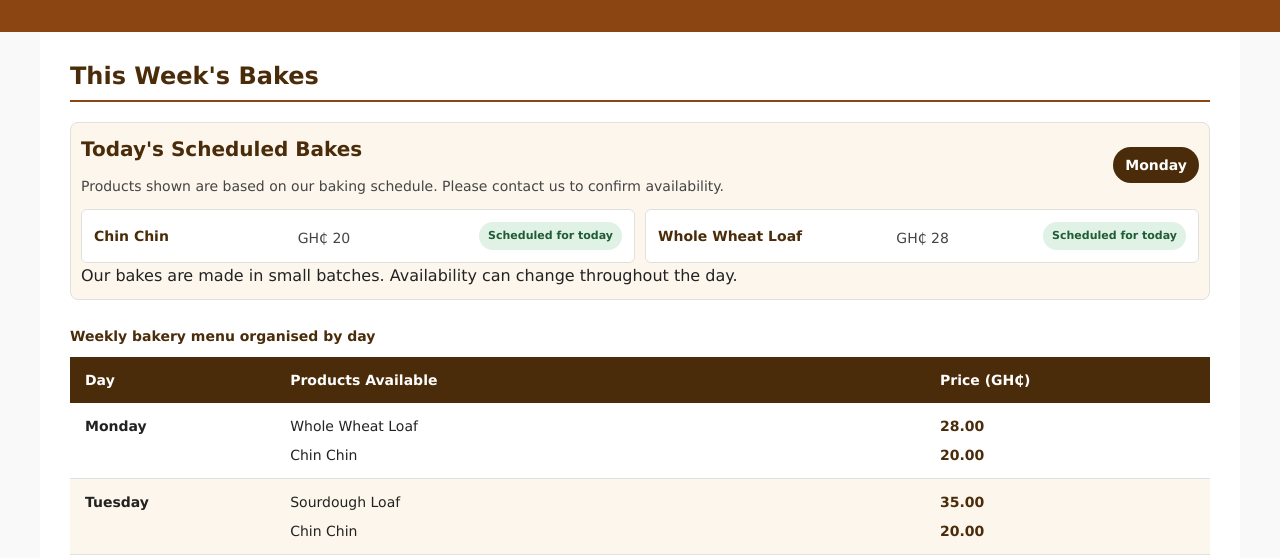
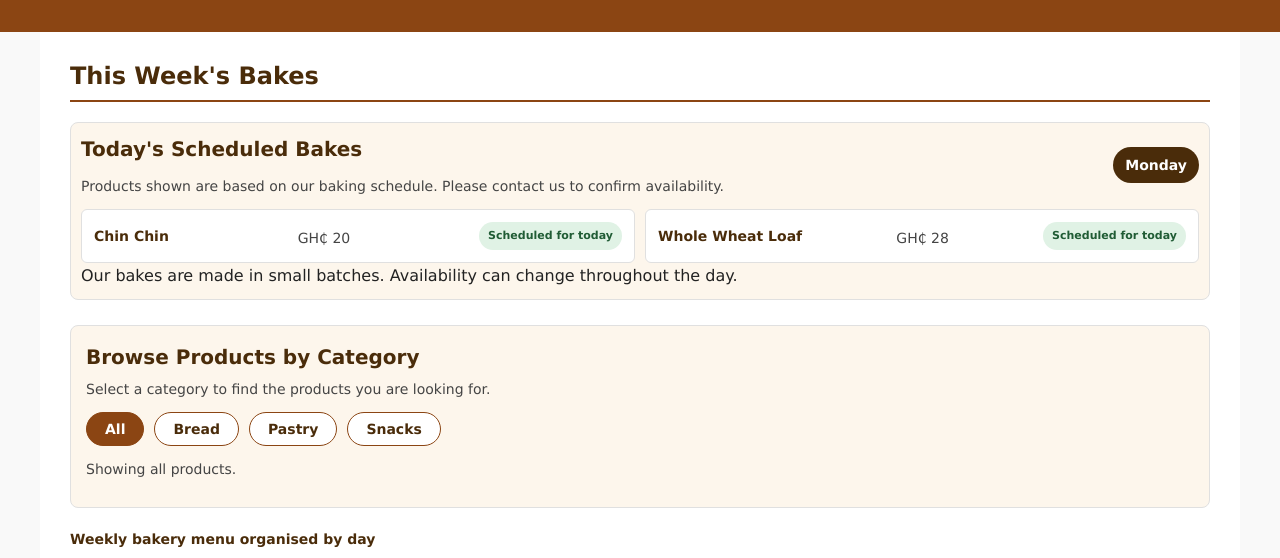
Before and after one commit to AnsFredd/the-corner-loaf-redesign, a plain HTML site: page index.html in a window 1280 px wide. Shown: the part 176-734 px from the top of the page. Drawn offline with Linux system fonts and the light colour scheme.

Commit message:
feat: add product filtering functionality

```diff
--- a/css/styles.css
+++ b/css/styles.css
@@ -216,6 +216,66 @@ section > p {
 .status-sold-out {
   background-color: #fce4e4;
   color: #922d2d;
+}
+
+/* Product Filtering */
+
+.product-filter {
+  background-color: var(--color-alt-row);
+  border: 1px solid var(--color-border);
+  border-radius: 8px;
+  padding: 15px;
+  margin: 20px 0;
+}
+
+.product-filter h3 {
+  margin-bottom: 5px;
+}
+
+.product-filter > p {
+  font-size: var(--text-small);
+  color: var(--color-gray);
+  margin-bottom: 12px;
+}
+
+.filter-buttons {
+  display: flex;
+  flex-wrap: wrap;
+  gap: 10px;
+}
+
+.filter-button {
+  background-color: var(--color-surface);
+  color: var(--color-dark);
+  border: 1px solid var(--color-primary);
+  border-radius: 20px;
+  padding: 8px 18px;
+  font-family: var(--font-family);
+  font-size: var(--text-small);
+  font-weight: bold;
+  cursor: pointer;
+  transition: background-color 0.3s ease, color 0.3s ease;
+}
+
+.filter-button:hover {
+  background-color: var(--color-light);
+}
+
+.filter-button.active {
+  background-color: var(--color-primary);
+  color: white;
+}
+
+.filter-button:focus-visible {
+  outline: 2px solid var(--color-secondary);
+  outline-offset: 3px;
+}
+
+.filter-feedback {
+  margin-top: 12px;
+  margin-bottom: 0;
+  font-size: var(--text-small);
+  color: var(--color-gray);
 }
 
 /* Weekly Menu Table */
@@ -578,6 +638,21 @@ textarea.form-field {
     padding: 12px;
   }
 
+  /* Mobile Product Filtering */
+
+  .product-filter {
+    padding: 12px;
+  }
+
+  .filter-buttons {
+    gap: 8px;
+  }
+
+  .filter-button {
+    padding: 8px 14px;
+    font-size: 12px;
+  }
+
   .wrapper {
     padding: 20px 15px;
   }
--- a/index.html
+++ b/index.html
@@ -77,6 +77,70 @@
 
         </div>
 
+        <!-- Product Filtering Section -->
+        <div class="product-filter">
+
+          <h3>Browse Products by Category</h3>
+
+          <p>
+            Select a category to find the products you are looking for.
+          </p>
+
+          <div
+            class="filter-buttons"
+            role="group"
+            aria-label="Filter products by category"
+          >
+
+            <button
+              type="button"
+              class="filter-button active"
+              data-filter="all"
+              aria-pressed="true"
+            >
+              All
+            </button>
+
+            <button
+              type="button"
+              class="filter-button"
+              data-filter="bread"
+              aria-pressed="false"
+            >
+              Bread
+            </button>
+
+            <button
+              type="button"
+              class="filter-button"
+              data-filter="pastry"
+              aria-pressed="false"
+            >
+              Pastry
+            </button>
+
+            <button
+              type="button"
+              class="filter-button"
+              data-filter="snacks"
+              aria-pressed="false"
+            >
+              Snacks
+            </button>
+
+          </div>
+
+          <p
+            class="filter-feedback"
+            id="filter-feedback"
+            aria-live="polite"
+            role="status"
+          >
+            Showing all products.
+          </p>
+
+        </div>
+
         <!-- Weekly Menu Table -->
         <div class="table-container">
 
@@ -102,8 +166,8 @@
 
                 <td>
                   <ul class="day-products">
-                    <li>Whole Wheat Loaf</li>
-                    <li>Chin Chin</li>
+                    <li data-category="bread">Whole Wheat Loaf</li>
+                    <li data-category="snacks">Chin Chin</li>
                   </ul>
                 </td>
 
@@ -121,8 +185,8 @@
 
                 <td>
                   <ul class="day-products">
-                    <li>Sourdough Loaf</li>
-                    <li>Chin Chin</li>
+                    <li data-category="bread">Sourdough Loaf</li>
+                    <li data-category="snacks">Chin Chin</li>
                   </ul>
                 </td>
 
@@ -140,9 +204,9 @@
 
                 <td>
                   <ul class="day-products">
-                    <li>Whole Wheat Loaf</li>
-                    <li>Meat Pies</li>
-                    <li>Chin Chin</li>
+                    <li data-category="bread">Whole Wheat Loaf</li>
+                    <li data-category="pastry">Meat Pies</li>
+                    <li data-category="snacks">Chin Chin</li>
                   </ul>
                 </td>
 
@@ -161,8 +225,8 @@
 
                 <td>
                   <ul class="day-products">
-                    <li>Banana Bread</li>
-                    <li>Chin Chin</li>
+                    <li data-category="bread">Banana Bread</li>
+                    <li data-category="snacks">Chin Chin</li>
                   </ul>
                 </td>
 
@@ -180,10 +244,10 @@
 
                 <td>
                   <ul class="day-products">
-                    <li>Sourdough Loaf</li>
-                    <li>Whole Wheat Loaf</li>
-                    <li>Meat Pies</li>
-                    <li>Chin Chin</li>
+                    <li data-category="bread">Sourdough Loaf</li>
+                    <li data-category="bread">Whole Wheat Loaf</li>
+                    <li data-category="pastry">Meat Pies</li>
+                    <li data-category="snacks">Chin Chin</li>
                   </ul>
                 </td>
 
@@ -203,9 +267,9 @@
 
                 <td>
                   <ul class="day-products">
-                    <li>Butter Croissants</li>
-                    <li>Banana Bread</li>
-                    <li>Chin Chin</li>
+                    <li data-category="pastry">Butter Croissants</li>
+                    <li data-category="bread">Banana Bread</li>
+                    <li data-category="snacks">Chin Chin</li>
                   </ul>
                 </td>
 
--- a/js/script.js
+++ b/js/script.js
@@ -1,3 +1,4 @@
+
 // Product Availability Indicator
 
 const daysOfWeek = [
@@ -14,45 +15,54 @@ const products = [
   {
     name: "Sourdough Loaf",
     price: 35,
+    category: "bread",
     days: ["Tuesday", "Friday"],
   },
   {
     name: "Chin Chin",
     price: 20,
+    category: "snack",
     days: ["Monday", "Tuesday", "Wednesday", "Thursday", "Friday", "Saturday"],
   },
   {
     name: "Whole Wheat Loaf",
     price: 28,
+    category: "bread",
     days: ["Monday", "Wednesday", "Friday"],
   },
   {
     name: "Butter Croissants",
     price: 18,
+    category: "pastry",
     days: ["Saturday"],
   },
   {
     name: "Banana Bread",
     price: 15,
+    category: "bread",
     days: ["Thursday", "Saturday"],
   },
   {
     name: "Meat Pies",
     price: 12,
+    category: "snack",
     days: ["Wednesday", "Friday"],
   },
 ];
 
 // Get the current day
+
 const currentDayIndex = new Date().getDay();
 const currentDay = daysOfWeek[currentDayIndex];
 
 // Find products scheduled for today
+
 const availableProducts = products.filter((product) => {
   return product.days.includes(currentDay);
 });
 
 // Display scheduled products
+
 const availabilityList = document.querySelector("#availability-list");
 const availabilityDate = document.querySelector("#availability-date");
 
@@ -90,12 +100,105 @@ if (availabilityList && availabilityDate) {
   }
 }
 
+
+// Product Filtering
+
+const filterButtons = document.querySelectorAll(".filter-button");
+const menuRows = document.querySelectorAll(".menu-table tbody tr");
+const filterFeedback = document.querySelector("#filter-feedback");
+
+filterButtons.forEach((button) => {
+  button.addEventListener("click", () => {
+
+    // Get the selected category
+
+    const selectedCategory = button.dataset.filter;
+
+    let visibleProducts = 0;
+
+    // Update the active filter button
+
+    filterButtons.forEach((filterButton) => {
+      filterButton.classList.remove("active");
+      filterButton.setAttribute("aria-pressed", "false");
+    });
+
+    button.classList.add("active");
+    button.setAttribute("aria-pressed", "true");
+
+    // Filter products in the weekly menu
+
+    menuRows.forEach((row) => {
+
+      const productItems = row.querySelectorAll(".day-products li");
+      const priceItems = row.querySelectorAll(".day-prices li");
+
+      // Keep the Sunday closed message visible
+
+      if (productItems.length === 0) {
+        row.hidden = false;
+        return;
+      }
+
+      let visibleInRow = 0;
+
+      productItems.forEach((productItem, index) => {
+
+        const productName = productItem.textContent.trim();
+
+        const product = products.find((item) => {
+          return item.name === productName;
+        });
+
+        const matchesCategory =
+          selectedCategory === "all" ||
+          (product && product.category === selectedCategory);
+
+        productItem.hidden = !matchesCategory;
+
+        // Keep the matching price beside its product
+
+        if (priceItems[index]) {
+          priceItems[index].hidden = !matchesCategory;
+        }
+
+        if (matchesCategory) {
+          visibleInRow++;
+        }
+
+      });
+
+      // Hide days without matching products
+
+      row.hidden = visibleInRow === 0;
+
+      visibleProducts += visibleInRow;
+
+    });
+
+    // Display filtering feedback
+
+    if (filterFeedback) {
+      if (selectedCategory === "all") {
+        filterFeedback.textContent =
+          `Showing all ${visibleProducts} scheduled product listings in the weekly menu.`;
+      } else {
+        filterFeedback.textContent =
+          `Showing ${visibleProducts} ${selectedCategory} product listings in the weekly menu.`;
+      }
+    }
+
+  });
+});
+
+
 // Pre-order FAQ Accordion
 
 const faqTriggers = document.querySelectorAll(".faq-trigger");
 
 faqTriggers.forEach((trigger) => {
   trigger.addEventListener("click", () => {
+
     const answerId = trigger.getAttribute("aria-controls");
     const answer = document.getElementById(answerId);
 
@@ -107,6 +210,7 @@ faqTriggers.forEach((trigger) => {
     answer.hidden = isExpanded;
 
     trigger.setAttribute("aria-expanded", String(!isExpanded));
+
   });
 });
 
@@ -118,6 +222,7 @@ const preorderList = document.getElementById("preorder-list");
 
 if (preOrder && preorderList) {
   preOrder.addEventListener("submit", (event) => {
+
     event.preventDefault();
 
     const name = document
@@ -129,6 +234,7 @@ if (preOrder && preorderList) {
       .value.trim();
 
     // Validate the pre-order fields
+
     if (!name || !orderDetails) {
       preorderList.textContent =
         "Please complete all required fields before submitting.";
@@ -138,6 +244,7 @@ if (preOrder && preorderList) {
     }
 
     // Create the order card
+
     const parentContainer = document.createElement("div");
     const customerName = document.createElement("p");
     const customerOrderDetails = document.createElement("p");
@@ -153,6 +260,7 @@ if (preOrder && preorderList) {
     preorderList.appendChild(parentContainer);
 
     // Display confirmation feedback
+
     const successMessage = document.createElement("p");
 
     successMessage.textContent =
@@ -164,7 +272,9 @@ if (preOrder && preorderList) {
     preorderList.appendChild(successMessage);
 
     // Clear the form
+
     preOrder.reset();
+
   });
 }
 
@@ -176,6 +286,7 @@ const contactFeedback = document.querySelector(".contact-feedback");
 
 if (contactForm && contactFeedback) {
   contactForm.addEventListener("submit", (event) => {
+
     event.preventDefault();
 
     const contactName = document
@@ -191,6 +302,7 @@ if (contactForm && contactFeedback) {
       .value.trim();
 
     // Check that all required fields are completed
+
     if (!contactName || !contactEmail || !contactMessage) {
       contactFeedback.textContent =
         "Please complete all required fields.";
@@ -200,12 +312,15 @@ if (contactForm && contactFeedback) {
     }
 
     // Display confirmation feedback
+
     contactFeedback.textContent =
       "Thank you! Your message has been submitted successfully.";
 
     contactFeedback.style.color = "green";
 
     // Clear the form after submission
+
     contactForm.reset();
+
   });
 }
```
